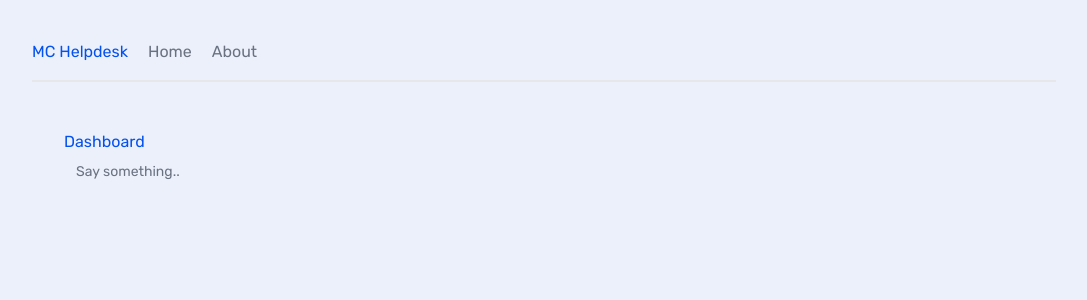
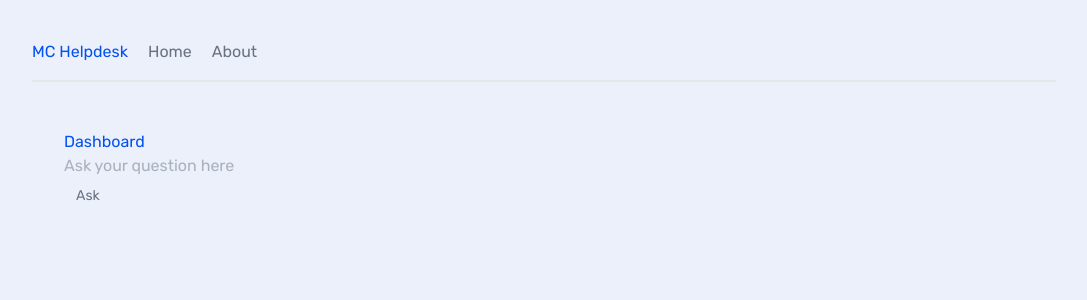
Before and after one commit to MCSmorenberg/mc-helpdesk, a Next.js app: page /dashboard in a window 1280 px wide. Shown: the top 300 px of the page, without its empty margins (96-1183 px from the left). Built offline with nearby package versions, Linux system fonts and the light colour scheme; no server answers; what groq-sdk would draw is missing.

Commit message:
Chat ui component

```diff
--- a/src/app/(routes)/dashboard/page.tsx
+++ b/src/app/(routes)/dashboard/page.tsx
@@ -1,13 +1,12 @@
 'use client'
 import Image from "next/image";
-
-import { main } from "../../api/groq/main";
+import Chat from "../../../components/Chat";
 
 export default function Dashboard() {
   return (
     <main>
       <h2>Dashboard</h2>
-      <button onClick={() => main()}>Say something..</button>
+      <Chat />
     </main>
   );
 }
--- a/src/app/api/groq/main.ts
+++ b/src/app/api/groq/main.ts
@@ -3,19 +3,18 @@ import Groq from "groq-sdk";
 
 const groq = new Groq({ apiKey: process.env.GROQ_API_KEY });
 
-export async function main() {
-  const chatCompletion = await getGroqChatCompletion();
+// export async function main() {
+//   const chatCompletion = await getGroqChatCompletion();
 
-  // console.log(chatCompletion.choices[0]?.message?.content || "");
-  console.log("Jibber jabber");
-}
+//   console.log(chatCompletion.choices[0]?.message?.content || "");
+// }
 
-export async function getGroqChatCompletion() {
+export async function getGroqChatCompletion(content: string) {
   return groq.chat.completions.create({
     messages: [
       {
         role: "user",
-        content: "Say Hello!",
+        content: content,
       },
     ],
     model: "llama-3.3-70b-versatile",
--- a/src/components/Chat.tsx
+++ b/src/components/Chat.tsx
@@ -0,0 +1,50 @@
+import { useState } from 'react';
+import { getGroqChatCompletion } from '../app/api/groq/main';
+
+const Chat = () => {
+  const [question, setQuestion] = useState('');
+  const [answer, setAnswer] = useState('');
+  const [isThinking, setIsThinking] = useState(false);
+
+  const handleSubmit = async (e: React.FormEvent<HTMLFormElement>) => {
+    e.preventDefault();
+    if (!question.trim()) {
+        return alert("Please enter your question!");
+    }
+
+    setIsThinking(true);
+    try {
+      const response = await getGroqChatCompletion(question);
+      setAnswer(response.choices[0]?.message?.content || "Couldn't get a response.");
+    } catch (error) {
+      console.error("Error:", error);
+      setAnswer("Failed to get a response.");
+    } finally {
+      setIsThinking(false);
+    }
+  };
+
+  return (
+    <div>
+      <form onSubmit={handleSubmit}>
+        <input
+          type="text"
+          value={question}
+          onChange={(e) => setQuestion(e.target.value)}
+          placeholder="Ask your question here"
+        />
+        <button type="submit" disabled={isThinking}>Ask</button>
+      </form>
+      {isThinking ? (
+        <p>Thinking...</p>
+      ) : answer && (
+        <div>
+          <h3>Response:</h3>
+          <p>{answer}</p>
+        </div>
+      )}
+    </div>
+  );
+};
+
+export default Chat;
```
